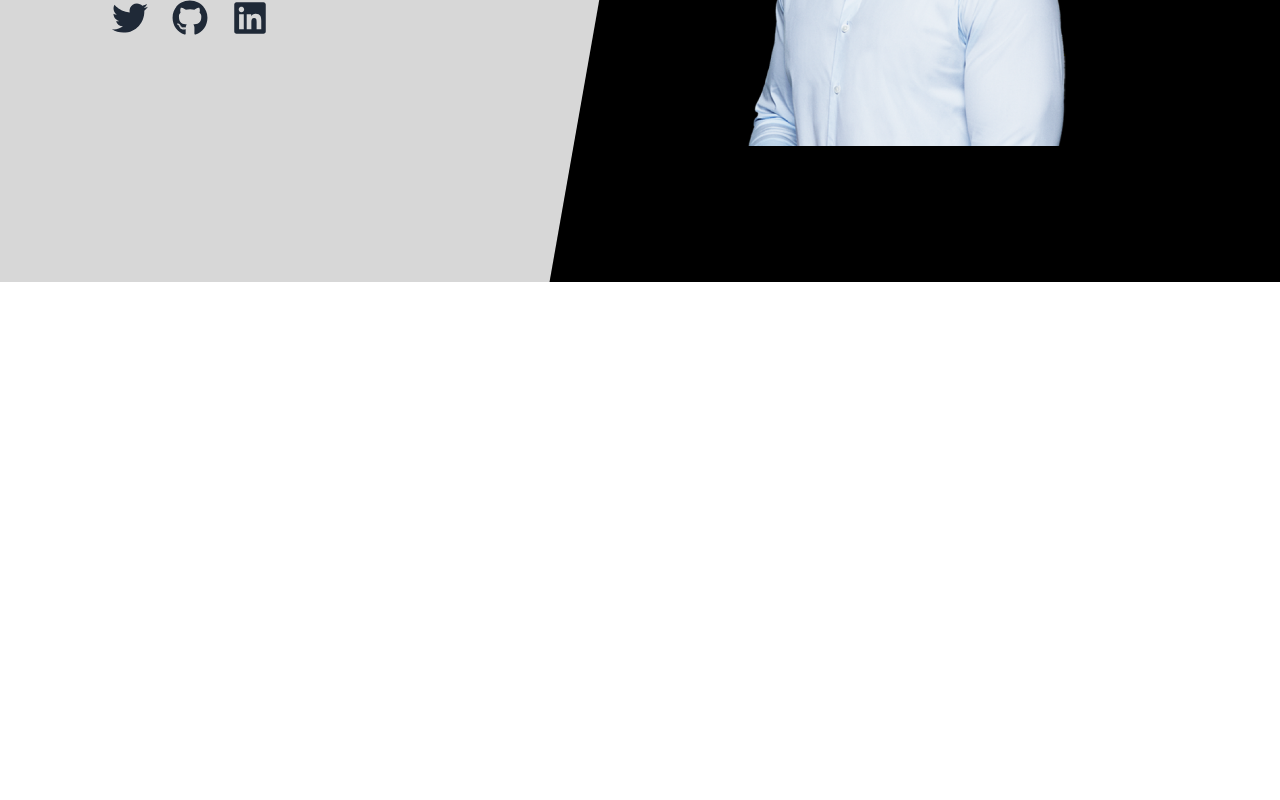
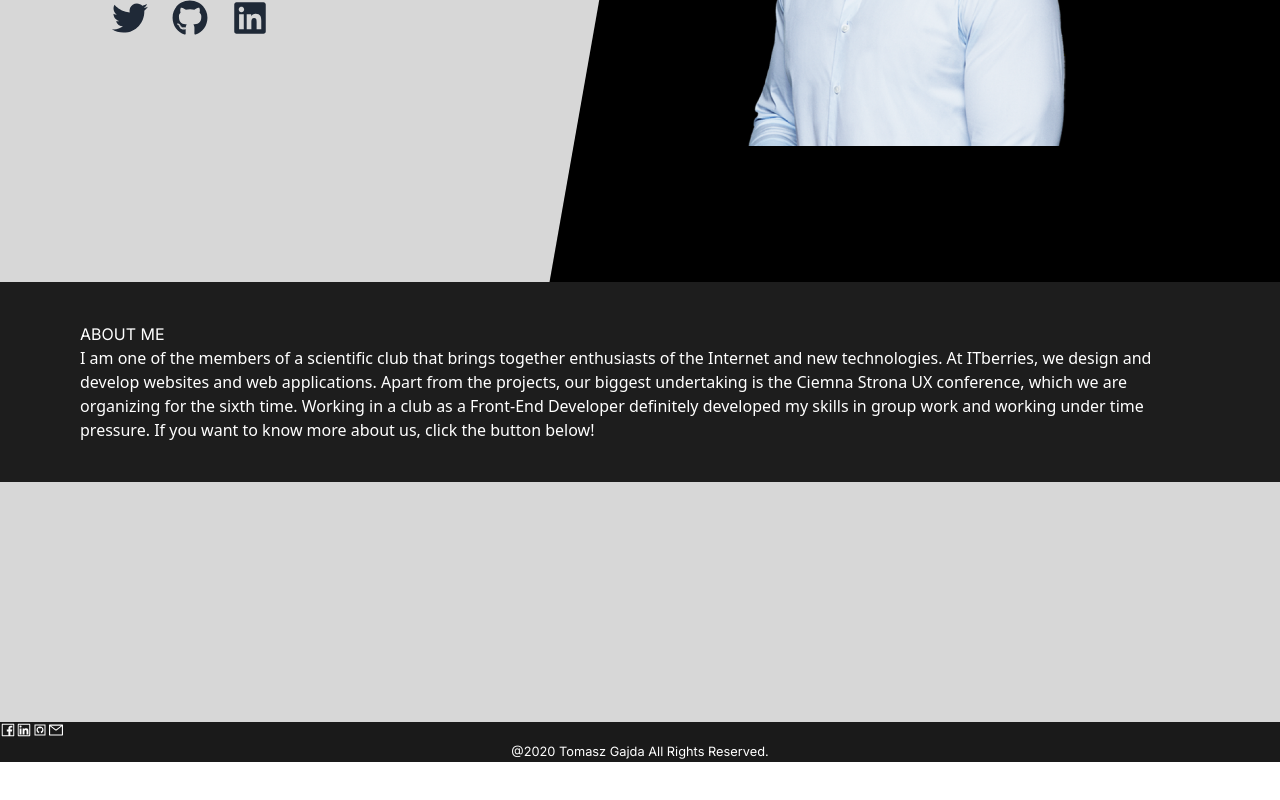
Before and after one commit to Sakhawat71/sakhawat, a Next.js app: page / in a window 1280 px wide. Shown: the part 502-1302 px from the top of the page. Before the commit the page ends 800 px from the top, so only its background shows below. Built offline with nearby package versions, Linux system fonts and the light colour scheme.

Commit message:
page added -> AboutMe -> Footer

```diff
--- a/src/app/page.js
+++ b/src/app/page.js
@@ -1,4 +1,6 @@
+import AboutMe from '@/components/AboutMe/AboutMe';
 import Banner from '@/components/Banner/Banner';
+import Footer from '@/components/Footer/Footer';
 import React from 'react';
 
 
@@ -8,6 +10,9 @@ const HomePage = () => {
     return (
         <div className='bg-[#D7D7D7]'>
             <Banner />
+            <AboutMe />
+
+            <Footer />
         </div>
     );
 };
--- /dev/null
+++ b/src/components/AboutMe/AboutMe.jsx
@@ -0,0 +1,14 @@
+import React from 'react';
+
+const AboutMe = () => {
+    return (
+        <div className='bg-[#1D1D1D] px-20 py-10 text-white'>
+
+            <h2 className=''>ABOUT ME</h2>
+
+            <p className='font-sans' >I am one of the members of a scientific club that brings together enthusiasts of the Internet and new technologies. At ITberries, we design and develop websites and web applications. Apart from the projects, our biggest undertaking is the Ciemna Strona UX conference, which we are organizing for the sixth time. Working in a club as a Front-End Developer definitely developed my skills in group work and working under time pressure. If you want to know more about us, click the button below! </p>
+        </div>
+    );
+};
+
+export default AboutMe;
--- /dev/null
+++ b/src/components/Footer/Footer.jsx
@@ -0,0 +1,24 @@
+import Link from 'next/link';
+import React from 'react';
+import { AiOutlineFacebook, AiOutlineLinkedin, AiOutlineMail } from "react-icons/ai";
+import { LiaGithubSquare } from "react-icons/lia";
+
+const Footer = () => {
+
+
+    return (
+        <div className='bg-[#1A1A1A] text-white text-center my-60'>
+
+            <div className='flex '>
+                <Link href={"/"}> <AiOutlineFacebook />  </Link>
+                <Link href={"/"}> <AiOutlineLinkedin />  </Link>
+                <Link href={"/"}> <LiaGithubSquare />  </Link>
+                <Link href={"/"}> <AiOutlineMail />  </Link>
+            </div>
+
+            <small>@2020 Tomasz Gajda All Rights Reserved.</small>
+        </div>
+    );
+};
+
+export default Footer;
```
